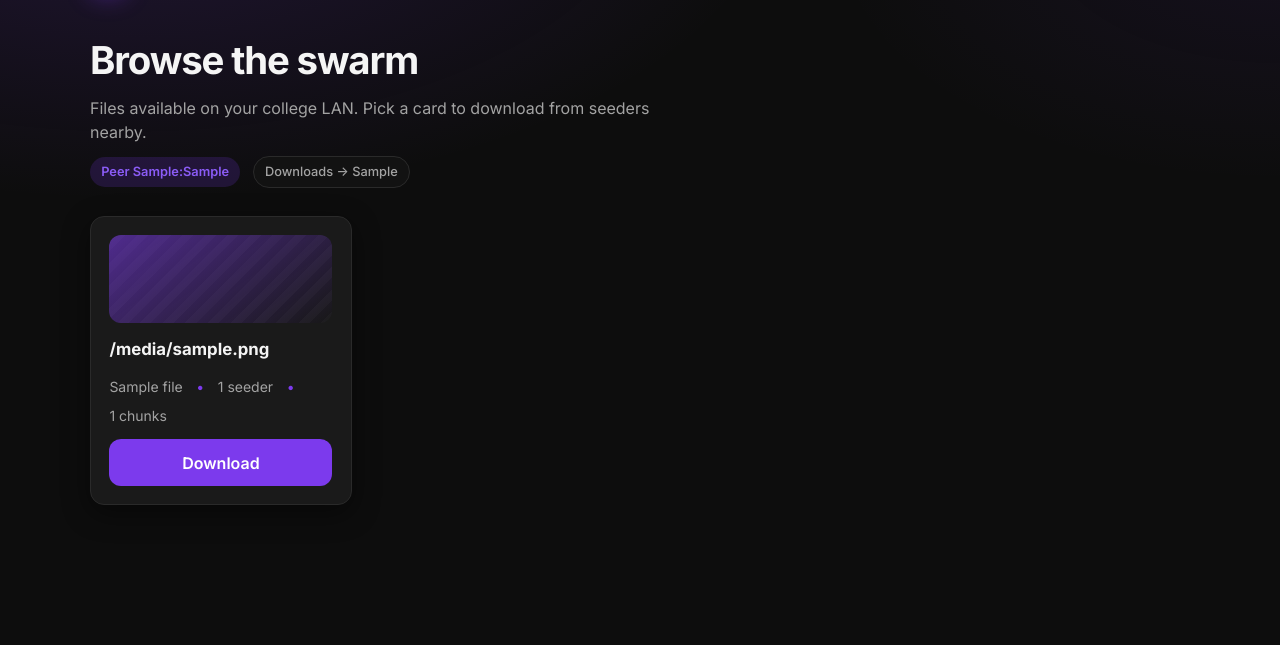
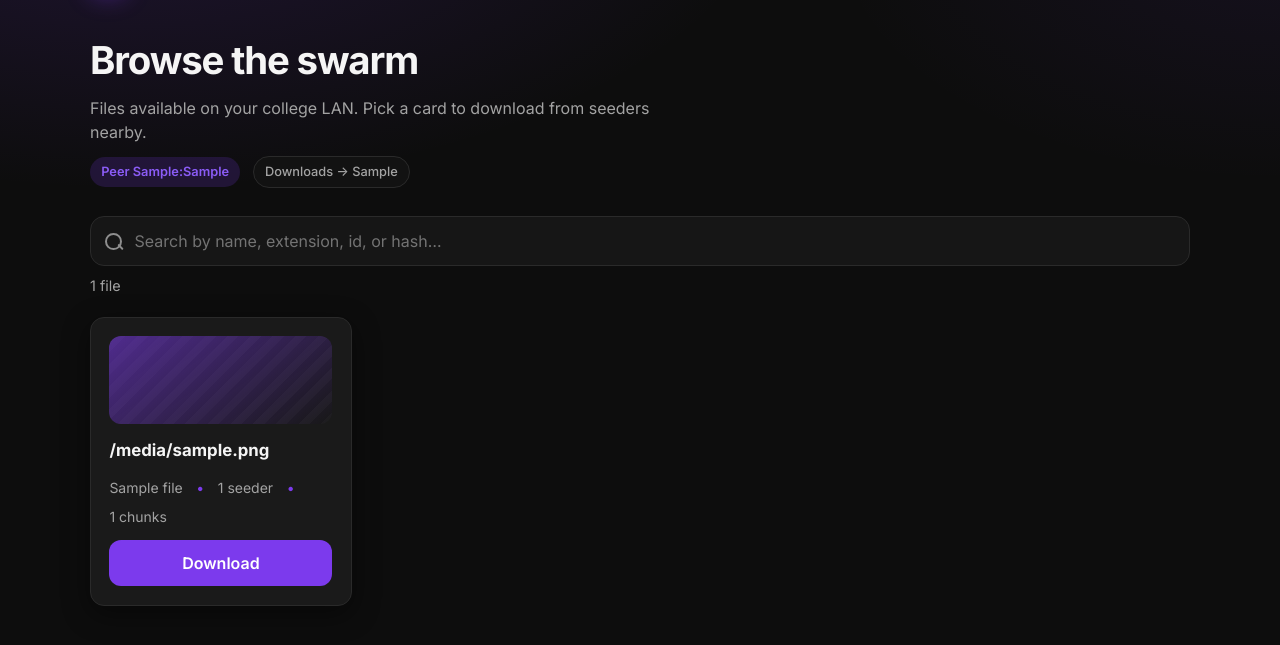
Before and after one commit to Mushaam/NightOwls-26, a Flask app: template peer/templates/index.html in a window 1280 px wide. Shown: the part 68-713 px from the top of the page. Run offline with Flask 3, Linux system fonts and the light colour scheme; the template is opened without the code that fills it: most values are stand-ins (such as "Sample title", 1, 10 or a date in 2020).

Commit message:
add search bar

```diff
--- a/peer/static/script.js
+++ b/peer/static/script.js
@@ -96,11 +96,234 @@
     });
   }
 
+  /* ---- Browse search ---- */
+  const fileGrid = $("#file-grid");
+  const searchInput = $("#file-search");
+  if (fileGrid && searchInput) {
+    const cards = Array.from(fileGrid.querySelectorAll(".card"));
+    const metaEl = $("#file-search-meta");
+    const emptyEl = $("#file-search-empty");
+    const clearBtn = $("#file-search-clear");
+    const resetBtn = $("#file-search-reset");
+    const originals = new Map(
+      cards.map((card, i) => {
+        const name = card.getAttribute("data-name") || "";
+        const title = card.querySelector(".card-title, h2");
+        if (title) title.dataset.raw = name;
+        return [card, i];
+      })
+    );
+
+    let composing = false;
+    let raf = 0;
+
+    function normalize(s) {
+      return String(s || "")
+        .toLowerCase()
+        .normalize("NFKD")
+        .replace(/[\u0300-\u036f]/g, "");
+    }
+
+    function tokens(q) {
+      return normalize(q)
+        .split(/[\s/_.,:;+\-]+/)
+        .map((t) => t.trim())
+        .filter(Boolean);
+    }
+
+    function escapeHtml(s) {
+      return String(s)
+        .replace(/&/g, "&amp;")
+        .replace(/</g, "&lt;")
+        .replace(/>/g, "&gt;")
+        .replace(/"/g, "&quot;");
+    }
+
+    function highlight(name, toks) {
+      if (!toks.length) return escapeHtml(name);
+      const lower = normalize(name);
+      const ranges = [];
+      for (const tok of toks) {
+        if (!tok) continue;
+        let from = 0;
+        while (from < lower.length) {
+          const at = lower.indexOf(tok, from);
+          if (at < 0) break;
+          ranges.push([at, at + tok.length]);
+          from = at + tok.length;
+        }
+      }
+      if (!ranges.length) return escapeHtml(name);
+      ranges.sort((a, b) => a[0] - b[0] || b[1] - a[1]);
+      const merged = [];
+      for (const r of ranges) {
+        const last = merged[merged.length - 1];
+        if (last && r[0] <= last[1]) last[1] = Math.max(last[1], r[1]);
+        else merged.push([...r]);
+      }
+      let out = "";
+      let cursor = 0;
+      for (const [a, b] of merged) {
+        out += escapeHtml(name.slice(cursor, a));
+        out += `<mark>${escapeHtml(name.slice(a, b))}</mark>`;
+        cursor = b;
+      }
+      out += escapeHtml(name.slice(cursor));
+      return out;
+    }
+
+    function scoreCard(card, query, toks) {
+      const name = normalize(card.getAttribute("data-name"));
+      const id = String(card.getAttribute("data-file-id") || "");
+      const hash = normalize(card.getAttribute("data-hash"));
+      const ext = normalize(card.getAttribute("data-ext"));
+      const size = normalize(card.getAttribute("data-size"));
+      const seeders = String(card.getAttribute("data-seeders") || "");
+      const chunks = String(card.getAttribute("data-chunks") || "");
+      const hay = `${name} ${id} ${hash} ${ext} ${size} ${seeders} ${chunks}`;
+
+      if (!query) return { score: 0, match: true };
+
+      let score = 0;
+
+      // Exact / prefix filename wins
+      if (name === query) score += 1000;
+      else if (name.startsWith(query)) score += 800;
+      else if (name.includes(query)) score += 500;
+
+      // File id
+      if (id === query) score += 900;
+      else if (id.startsWith(query)) score += 450;
+
+      // Extension: "pdf" or ".pdf"
+      const qExt = query.startsWith(".") ? query.slice(1) : query;
+      if (ext && (ext === qExt || `.${ext}` === query)) score += 420;
+
+      // Hash prefix (at least 4 chars to avoid noise)
+      if (query.length >= 4 && hash.startsWith(query)) score += 380;
+
+      // Token AND: every token must hit somewhere useful
+      if (toks.length) {
+        let all = true;
+        for (const tok of toks) {
+          const inName = name.includes(tok);
+          const namePrefix = name.split(/[\s._\-]+/).some((p) => p.startsWith(tok));
+          const elsewhere =
+            id.includes(tok) ||
+            hash.includes(tok) ||
+            ext === tok ||
+            size.includes(tok) ||
+            seeders === tok ||
+            chunks === tok ||
+            hay.includes(tok);
+          if (!inName && !namePrefix && !elsewhere) {
+            all = false;
+            break;
+          }
+          if (namePrefix) score += 120;
+          else if (inName) score += 80;
+          else score += 25;
+        }
+        if (!all) return { score: -1, match: false };
+      } else if (score <= 0 && !hay.includes(query)) {
+        return { score: -1, match: false };
+      }
+
+      // Prefer shorter names / more seeders slightly when tied
+      score += Math.min(40, Number(seeders) || 0);
+      score -= Math.min(30, Math.floor(name.length / 8));
+
+      return { score, match: score >= 0 };
+    }
+
+    function applySearch(raw) {
+      const query = normalize(raw).trim();
+      const toks = tokens(query);
+      const ranked = cards.map((card) => {
+        const { score, match } = scoreCard(card, query, toks);
+        return { card, score, match };
+      });
+
+      ranked.sort((a, b) => {
+        if (a.match !== b.match) return a.match ? -1 : 1;
+        if (query) {
+          if (b.score !== a.score) return b.score - a.score;
+        }
+        return originals.get(a.card) - originals.get(b.card);
+      });
+
+      let shown = 0;
+      const frag = document.createDocumentFragment();
+      for (const { card, match } of ranked) {
+        const title = card.querySelector(".card-title, h2");
+        const rawName = title?.dataset.raw || card.getAttribute("data-name") || "";
+        if (title) {
+          title.innerHTML = match && query ? highlight(rawName, toks.length ? toks : [query]) : escapeHtml(rawName);
+        }
+        card.classList.toggle("is-hidden", !match);
+        if (match) {
+          shown += 1;
+          frag.appendChild(card);
+        } else {
+          frag.appendChild(card);
+        }
+      }
+      fileGrid.appendChild(frag);
+
+      if (clearBtn) clearBtn.hidden = !query;
+      if (emptyEl) emptyEl.hidden = shown !== 0;
+      if (metaEl) {
+        if (!query) {
+          metaEl.textContent = `${cards.length} file${cards.length === 1 ? "" : "s"}`;
+        } else {
+          metaEl.textContent = `${shown} of ${cards.length} match${shown === 1 ? "" : "es"}`;
+        }
+      }
+    }
+
+    function scheduleApply() {
+      if (composing) return;
+      cancelAnimationFrame(raf);
+      raf = requestAnimationFrame(() => applySearch(searchInput.value));
+    }
+
+    searchInput.addEventListener("compositionstart", () => {
+      composing = true;
+    });
+    searchInput.addEventListener("compositionend", () => {
+      composing = false;
+      scheduleApply();
+    });
+    searchInput.addEventListener("input", scheduleApply);
+
+    function clearSearch() {
+      searchInput.value = "";
+      applySearch("");
+      searchInput.focus();
+    }
+    if (clearBtn) clearBtn.addEventListener("click", clearSearch);
+    if (resetBtn) resetBtn.addEventListener("click", clearSearch);
+
+    document.addEventListener("keydown", (e) => {
+      if (e.key === "/" && document.activeElement !== searchInput && !e.ctrlKey && !e.metaKey && !e.altKey) {
+        const tag = (document.activeElement && document.activeElement.tagName) || "";
+        if (tag === "INPUT" || tag === "TEXTAREA") return;
+        e.preventDefault();
+        searchInput.focus();
+        searchInput.select();
+      }
+      if (e.key === "Escape" && document.activeElement === searchInput) {
+        clearSearch();
+      }
+    });
+
+    applySearch("");
+  }
+
   /* ---- Download page ---- */
-  const panel = document.querySelector("[data-file-id]");
+  const panel = document.querySelector(".panel[data-file-id]");
   const startBtn = $("#start-download");
-  if (!panel || !startBtn) return;
-
+  if (panel && startBtn) {
   const fileId = panel.getAttribute("data-file-id");
   const bar = $("#progress-bar");
   const percentEl = $("#progress-percent");
@@ -287,4 +510,5 @@
     }
     startDownload();
   })();
+  }
 })();
--- a/peer/static/style.css
+++ b/peer/static/style.css
@@ -113,6 +113,112 @@ img {
   margin: 0;
   color: var(--text-muted);
   max-width: 38rem;
+}
+
+.visually-hidden {
+  position: absolute;
+  width: 1px;
+  height: 1px;
+  padding: 0;
+  margin: -1px;
+  overflow: hidden;
+  clip: rect(0, 0, 0, 0);
+  white-space: nowrap;
+  border: 0;
+}
+
+.search-bar {
+  margin: 0 0 1.25rem;
+}
+
+.search-field {
+  display: flex;
+  align-items: center;
+  gap: 0.65rem;
+  padding: 0.7rem 0.9rem;
+  border-radius: 14px;
+  background: var(--bg-elevated);
+  border: 1px solid var(--border);
+  box-shadow: inset 0 0 0 1px transparent;
+  transition: border-color 0.2s ease, box-shadow 0.2s ease;
+}
+
+.search-field:focus-within {
+  border-color: rgba(124, 58, 237, 0.55);
+  box-shadow: 0 0 0 3px var(--accent-soft);
+}
+
+.search-icon {
+  flex: 0 0 auto;
+  width: 1.05rem;
+  height: 1.05rem;
+  border: 2px solid var(--text-muted);
+  border-radius: 50%;
+  position: relative;
+  opacity: 0.85;
+}
+
+.search-icon::after {
+  content: "";
+  position: absolute;
+  width: 0.45rem;
+  height: 2px;
+  background: var(--text-muted);
+  right: -0.28rem;
+  bottom: -0.05rem;
+  transform: rotate(45deg);
+  border-radius: 2px;
+}
+
+#file-search {
+  flex: 1 1 auto;
+  min-width: 0;
+  border: 0;
+  outline: none;
+  background: transparent;
+  color: var(--text-primary);
+  font: inherit;
+  font-size: 1rem;
+}
+
+#file-search::placeholder {
+  color: #737373;
+}
+
+.search-clear {
+  flex: 0 0 auto;
+  border: 0;
+  background: transparent;
+  color: var(--text-muted);
+  font: inherit;
+  font-size: 0.85rem;
+  cursor: pointer;
+  padding: 0.2rem 0.45rem;
+  border-radius: 8px;
+}
+
+.search-clear:hover {
+  color: var(--text-primary);
+  background: rgba(255, 255, 255, 0.06);
+}
+
+.search-meta {
+  margin: 0.55rem 0 0;
+  min-height: 1.25rem;
+  color: var(--text-muted);
+  font-size: 0.9rem;
+}
+
+.card-title mark,
+.card h2 mark {
+  background: rgba(124, 58, 237, 0.35);
+  color: inherit;
+  border-radius: 3px;
+  padding: 0 0.1em;
+}
+
+.card.is-hidden {
+  display: none;
 }
 
 .grid {
--- a/peer/templates/index.html
+++ b/peer/templates/index.html
@@ -39,11 +39,40 @@
       {% endif %}
 
       {% if files %}
+      <div class="search-bar" role="search">
+        <label class="visually-hidden" for="file-search">Search files</label>
+        <div class="search-field">
+          <span class="search-icon" aria-hidden="true"></span>
+          <input
+            type="search"
+            id="file-search"
+            name="q"
+            placeholder="Search by name, extension, id, or hash…"
+            autocomplete="off"
+            spellcheck="false"
+            enterkeyhint="search"
+          />
+          <button type="button" class="search-clear" id="file-search-clear" hidden aria-label="Clear search">
+            Clear
+          </button>
+        </div>
+        <p class="search-meta" id="file-search-meta" aria-live="polite"></p>
+      </div>
+
       <div class="grid" id="file-grid">
         {% for f in files %}
-        <article class="card">
+        <article
+          class="card"
+          data-file-id="{{ f.id }}"
+          data-name="{{ f.filename }}"
+          data-hash="{{ f.file_hash or '' }}"
+          data-size="{{ f.size_label }}"
+          data-seeders="{{ f.seeder_count }}"
+          data-chunks="{{ f.chunk_count }}"
+          data-ext="{{ (f.filename.rsplit('.', 1)[1] if '.' in f.filename else '')|lower }}"
+        >
           <div class="card-art" aria-hidden="true"></div>
-          <h2>{{ f.filename }}</h2>
+          <h2 class="card-title">{{ f.filename }}</h2>
           <div class="meta">
             <span>{{ f.size_label }}</span>
             <span class="dot">•</span>
@@ -59,6 +88,10 @@
         </article>
         {% endfor %}
       </div>
+      <div class="empty search-empty" id="file-search-empty" hidden>
+        <p>No files match your search.</p>
+        <p><button type="button" class="btn btn-ghost" id="file-search-reset">Clear search</button></p>
+      </div>
       {% else %}
       <div class="empty">
         <p>No files on the tracker yet.</p>
```
Also changed, not shown: AGENTS.md (+1 -1 lines).
